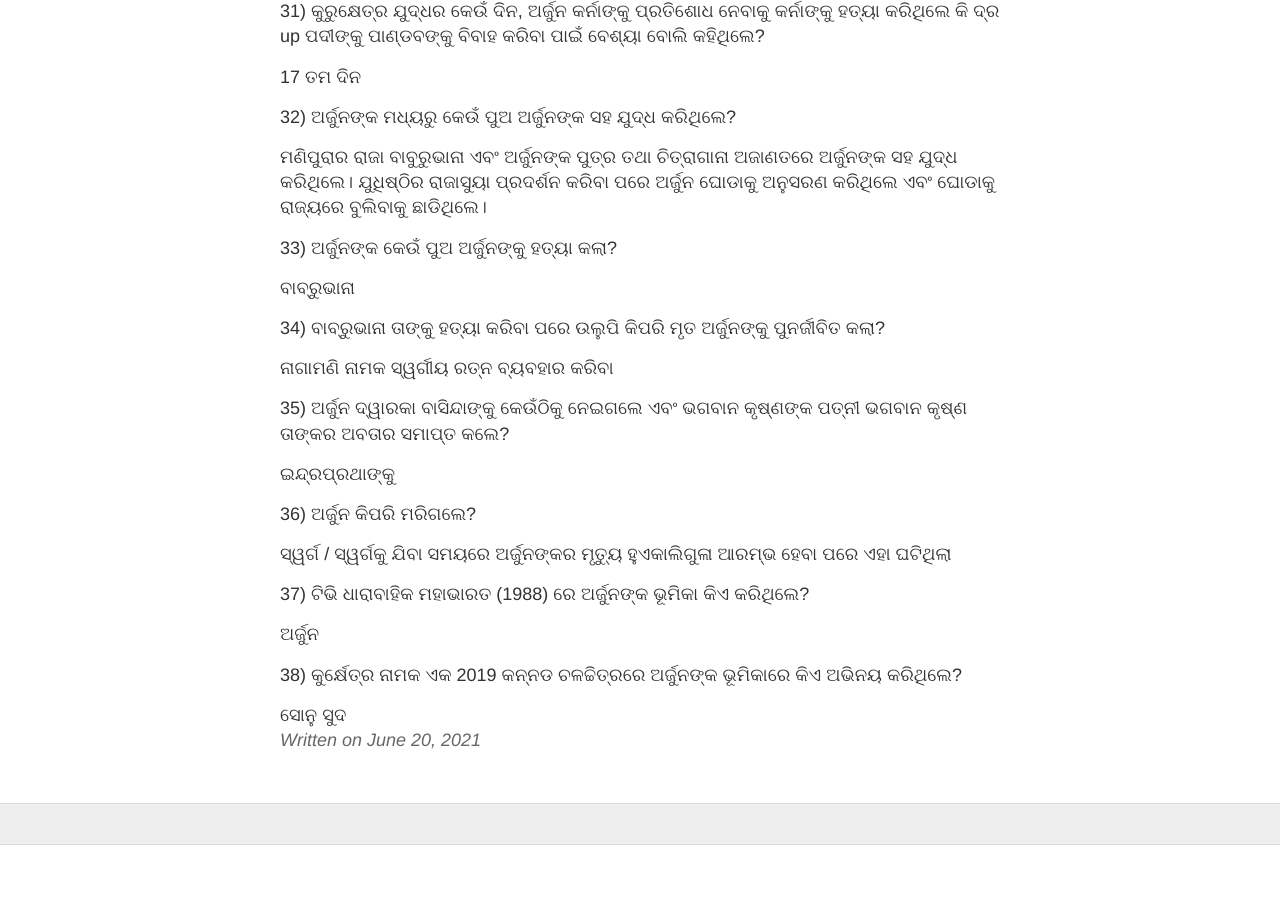
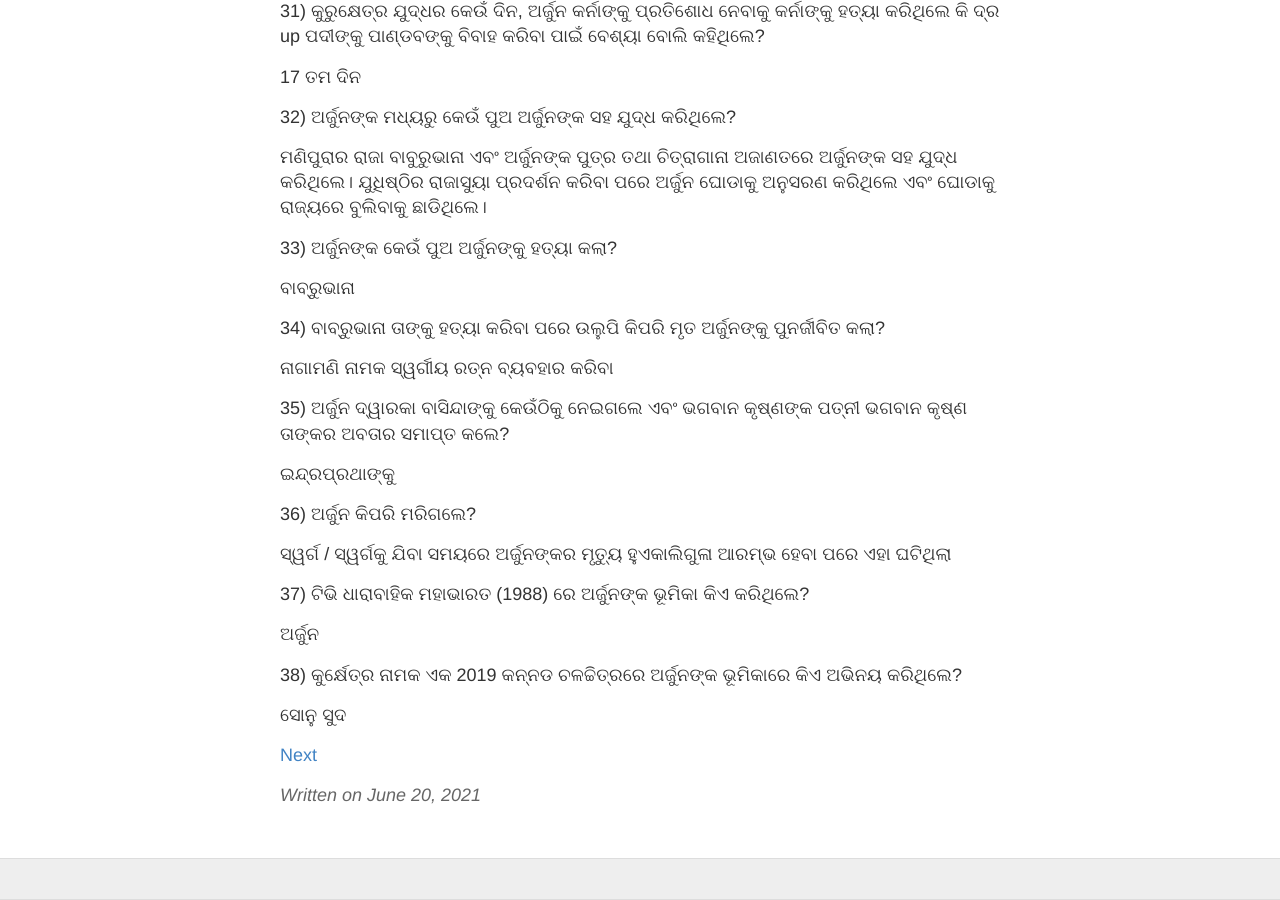
Before and after one commit to gbuk21/HinduGodsOriya, a Jekyll site: the page built from split1/_posts/2021-06-20-Arjuna ହିନ୍ଦୁ ପୁରାଣରୁ ଅର୍ଜୁନ - ପ୍ରଶ୍ନ ଏବଂ ଉତ୍ତର |.md, in a window 1280 px wide and 900 px high, scrolled down 2901 px. Built offline with Jekyll 4.4.1, drawn with Linux system fonts in a browser that asks for light colours; before the commit the page ends 3746 px from its top, so only the background shows below that.

Commit message:
Update 2021-06-20-Arjuna ହିନ୍ଦୁ ପୁରାଣରୁ ଅର୍ଜୁନ - ପ୍ରଶ୍ନ ଏବଂ ଉତ୍ତର |.md

```diff
--- a/split1/_posts/2021-06-20-Arjuna ହିନ୍ଦୁ ପୁରାଣରୁ ଅର୍ଜୁନ - ପ୍ରଶ୍ନ ଏବଂ ଉତ୍ତର |.md
+++ b/split1/_posts/2021-06-20-Arjuna ହିନ୍ଦୁ ପୁରାଣରୁ ଅର୍ଜୁନ - ପ୍ରଶ୍ନ ଏବଂ ଉତ୍ତର |.md
@@ -152,3 +152,5 @@ title: Arjuna ହିନ୍ଦୁ ପୁରାଣରୁ ଅର୍ଜୁନ - ପ
 38) କୁର୍କ୍ଷେତ୍ର ନାମକ ଏକ 2019 କନ୍ନଡ ଚଳଚ୍ଚିତ୍ରରେ ଅର୍ଜୁନଙ୍କ ଭୂମିକାରେ କିଏ ଅଭିନୟ କରିଥିଲେ?
 
 ସୋନୁ ସୁଦ |
+
+[Next]({{ site.baseurl }}{% link split1/_posts/2012-08-30-ଓଁ ଶୂୟମୁନାୟ ନମାହ ୧୦୮ ଟିମଏସ.md %})
```
